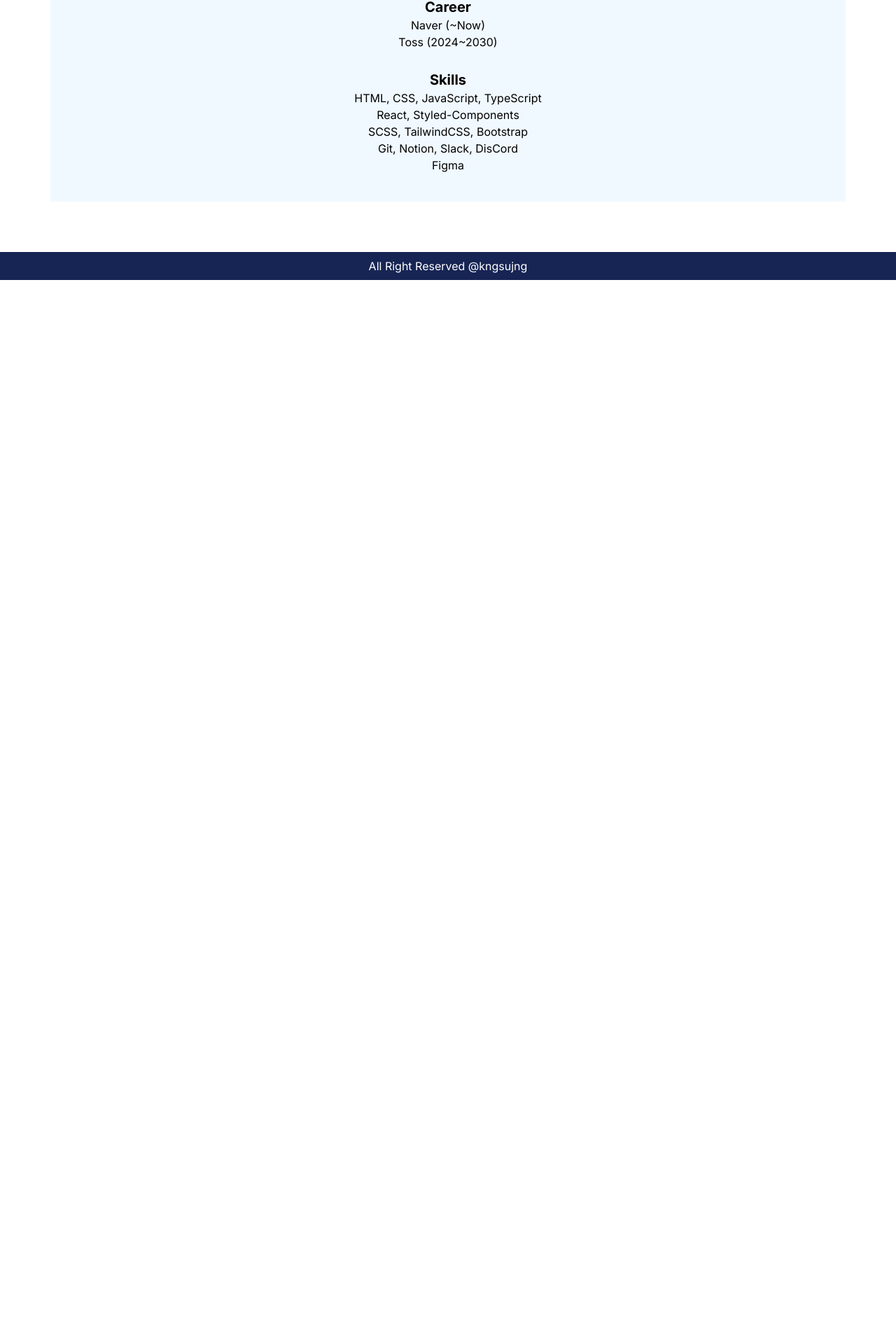
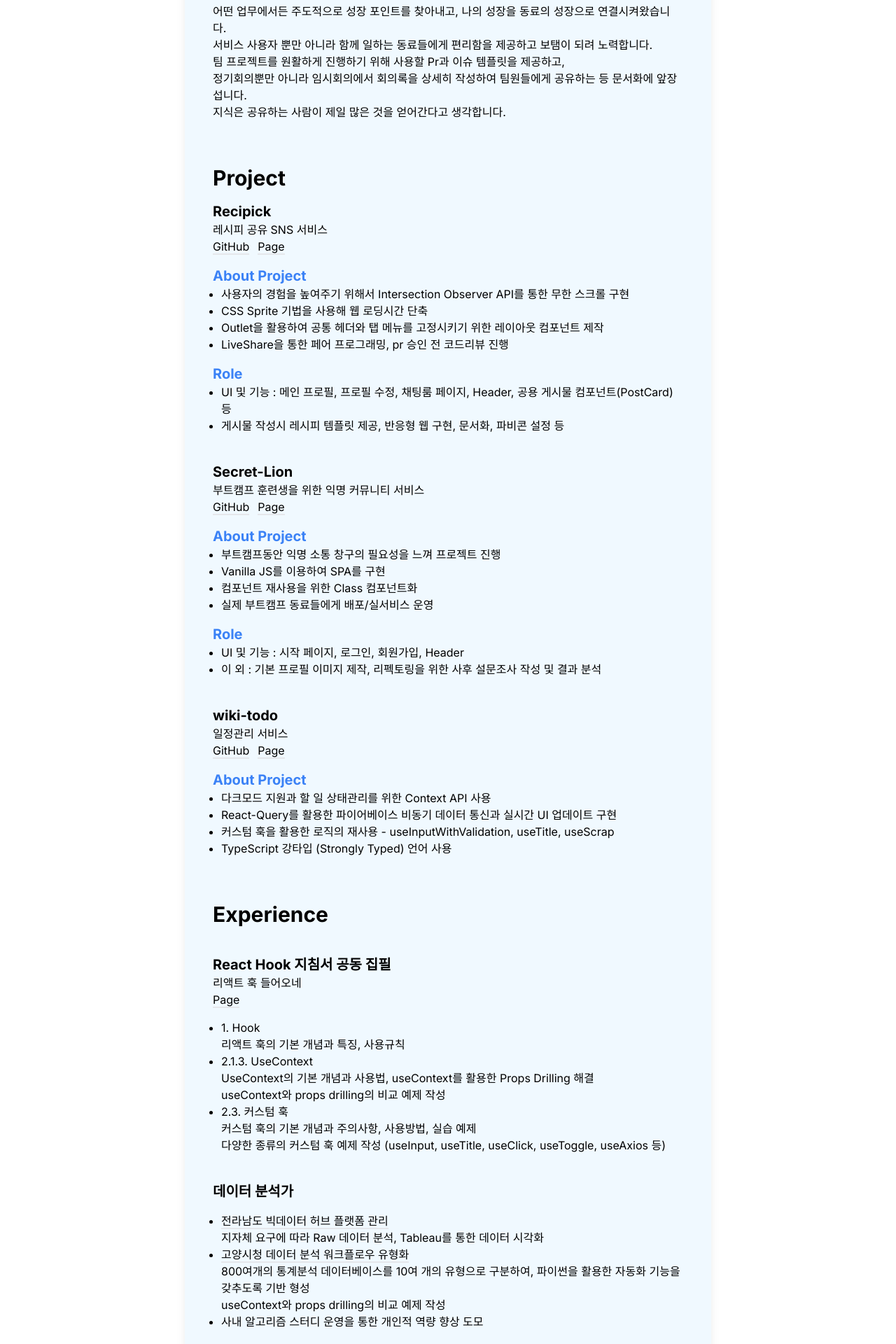
Before and after one commit to kngsujng/Blog-app, a Next.js app: page /about in a window 1280 px wide. Shown: the part 736-2656 px from the top of the page at 70% size. Before the commit the page ends 1136 px from the top, so only its background shows below. Built offline with nearby package versions, Linux system fonts and the light colour scheme.

Commit message:
Design: About 페이지 내용 추가 및 디자인 수정

```diff
--- a/src/app/about/page.tsx
+++ b/src/app/about/page.tsx
@@ -1,22 +1,209 @@
+import Link from 'next/link';
 import Profile from '../components/Profile';
 
 export default function About() {
+	const TITLE_CLASS = 'text-3xl font-bold mt-16 mb-4';
+	const SUBTITLE_CLASS = 'font-bold text-xl text-blue-500 mt-4';
+	const LINK_CLASS =
+		'border-b-2 hover:text-blue-500 hover:border-b-blue-300 mr-3';
+	const PROJECT_TITLE_CLASS = 'font-bold text-xl mt-10';
 	return (
 		<>
 			<Profile />
-			<section className="m-12 p-10 bg-sky-50 text-center">
-				<p className="text-xl font-bold mt-7">Who am I?</p>
-				<p>개발을 사랑하는 프론트엔드 웹 개발자</p>
-				<p>사람과 디자인을 담는 웹앱을 만들고 있음</p>
-				<p className="text-xl font-bold mt-7">Career</p>
-				<p>Naver (~Now)</p>
-				<p>Toss (2024~2030)</p>
-				<p className="text-xl font-bold mt-7">Skills</p>
-				<p>HTML, CSS, JavaScript, TypeScript</p>
-				<p>React, Styled-Components</p>
-				<p>SCSS, TailwindCSS, Bootstrap</p>
-				<p>Git, Notion, Slack, DisCord</p>
-				<p>Figma</p>
+			<section className="m-12 py-16 px-10 bg-sky-50 shadow-lg sm:mx-4 md:mx-16 lg:mx-60 whitespace-pre-line">
+				<h2 className={TITLE_CLASS}>Introduction</h2>
+				<p>
+					어떤 업무에서든 주도적으로 성장 포인트를 찾아내고, 나의 성장을 동료의
+					성장으로 연결시켜왔습니다. <br />
+					서비스 사용자 뿐만 아니라 함께 일하는 동료들에게 편리함을 제공하고
+					보탬이 되려 노력합니다. <br /> 팀 프로젝트를 원활하게 진행하기 위해
+					사용할 Pr과 이슈 템플릿을 제공하고, <br />
+					정기회의뿐만 아니라 임시회의에서 회의록을 상세히 작성하여 팀원들에게
+					공유하는 등 문서화에 앞장섭니다.
+					<br />
+					지식은 공유하는 사람이 제일 많은 것을 얻어간다고 생각합니다.
+				</p>
+				<h2 className={TITLE_CLASS}>Project</h2>
+				<article>
+					<div>
+						<h3 className="font-bold text-xl">Recipick</h3>
+						<p>레시피 공유 SNS 서비스</p>
+						<Link
+							className={LINK_CLASS}
+							href="https://github.com/Bul-4-Jo/Recipick"
+						>
+							GitHub
+						</Link>
+						<Link
+							className={LINK_CLASS}
+							href="https://dynamic-gumdrop-83afb6.netlify.app/login"
+						>
+							Page
+						</Link>
+					</div>
+					<div>
+						<h4 className={SUBTITLE_CLASS}>About Project</h4>
+						<ul className="list-disc ml-3">
+							<li>
+								사용자의 경험을 높여주기 위해서 Intersection Observer API를 통한
+								무한 스크롤 구현
+							</li>
+							<li>CSS Sprite 기법을 사용해 웹 로딩시간 단축</li>
+							<li>
+								Outlet을 활용하여 공통 헤더와 탭 메뉴를 고정시키기 위한 레이아웃
+								컴포넌트 제작
+							</li>
+							<li>
+								LiveShare을 통한 페어 프로그래밍, pr 승인 전 코드리뷰 진행
+							</li>
+						</ul>
+						<h4 className={SUBTITLE_CLASS}>Role</h4>
+						<ul className="list-disc ml-3">
+							<li>
+								UI 및 기능 : 메인 프로필, 프로필 수정, 채팅룸 페이지, Header,
+								공용 게시물 컴포넌트(PostCard) 등
+							</li>
+							<li>
+								게시물 작성시 레시피 템플릿 제공, 반응형 웹 구현, 문서화, 파비콘
+								설정 등
+							</li>
+						</ul>
+					</div>
+				</article>
+				<article>
+					<div>
+						<h3 className={PROJECT_TITLE_CLASS}>Secret-Lion</h3>
+						<p>부트캠프 훈련생을 위한 익명 커뮤니티 서비스</p>
+						<Link
+							className={LINK_CLASS}
+							href="https://github.com/kngsujng/Secret-Lion"
+						>
+							GitHub
+						</Link>
+						<Link
+							className={LINK_CLASS}
+							href="https://secret-lion.netlify.app/"
+						>
+							Page
+						</Link>
+					</div>
+					<div>
+						<h4 className={SUBTITLE_CLASS}>About Project</h4>
+						<ul className="list-disc ml-3">
+							<li>부트캠프동안 익명 소통 창구의 필요성을 느껴 프로젝트 진행</li>
+							<li>Vanilla JS를 이용하여 SPA를 구현</li>
+							<li>컴포넌트 재사용을 위한 Class 컴포넌트화 </li>
+							<li>실제 부트캠프 동료들에게 배포/실서비스 운영</li>
+						</ul>
+						<h4 className={SUBTITLE_CLASS}>Role</h4>
+						<ul className="list-disc ml-3">
+							<li>UI 및 기능 : 시작 페이지, 로그인, 회원가입, Header</li>
+							<li>
+								이 외 : 기본 프로필 이미지 제작, 리펙토링을 위한 사후 설문조사
+								작성 및 결과 분석
+							</li>
+						</ul>
+					</div>
+				</article>
+				<article>
+					<div>
+						<h3 className={PROJECT_TITLE_CLASS}>wiki-todo</h3>
+						<p>일정관리 서비스</p>
+						<Link
+							className={LINK_CLASS}
+							href="https://github.com/kngsujng/WikiTodo"
+						>
+							GitHub
+						</Link>
+						<Link
+							className={LINK_CLASS}
+							href="https://wikitodo.netlify.app/"
+						>
+							Page
+						</Link>
+					</div>
+					<div>
+						<h4 className={SUBTITLE_CLASS}>About Project</h4>
+						<ul className="list-disc ml-3">
+							<li>다크모드 지원과 할 일 상태관리를 위한 Context API 사용</li>
+							<li>
+								React-Query를 활용한 파이어베이스 비동기 데이터 통신과 실시간 UI
+								업데이트 구현
+							</li>
+							<li>
+								커스텀 훅을 활용한 로직의 재사용 - useInputWithValidation,
+								useTitle, useScrap
+							</li>
+							<li>TypeScript 강타입 (Strongly Typed) 언어 사용</li>
+						</ul>
+					</div>
+				</article>
+				<h2 className={TITLE_CLASS}>Experience</h2>
+				<article>
+					<div>
+						<h3 className={PROJECT_TITLE_CLASS}>React Hook 지침서 공동 집필</h3>
+						<p>리액트 훅 들어오네 </p>
+						<Link
+							className={LINK_CLASS}
+							href="https://ridibooks.com/books/2773000063"
+						>
+							Page
+						</Link>
+					</div>
+					<ol className="list-disc ml-3 mt-4">
+						<li>1. Hook</li>
+						<p>리액트 훅의 기본 개념과 특징, 사용규칙</p>
+						<li>2.1.3. UseContext</li>
+						<p>
+							UseContext의 기본 개념과 사용법, useContext를 활용한 Props
+							Drilling 해결
+						</p>
+						<p>useContext와 props drilling의 비교 예제 작성</p>
+						<li>2.3. 커스텀 훅</li>
+						<p>커스텀 훅의 기본 개념과 주의사항, 사용방법, 실습 예제</p>
+						<p>
+							다양한 종류의 커스텀 훅 예제 작성 (useInput, useTitle, useClick,
+							useToggle, useAxios 등)
+						</p>
+					</ol>
+				</article>
+				<article>
+					<h3 className={PROJECT_TITLE_CLASS}>데이터 분석가</h3>
+					<ol className="list-disc ml-3 mt-4">
+						<li>
+							<Link
+								className={LINK_CLASS}
+								href="https://data.jeonnam.go.kr/index.do?menuCd=DOM_000000102001000000"
+							>
+								전라남도 빅데이터 허브 플랫폼 관리
+							</Link>
+						</li>
+						<p>
+							지자체 요구에 따라 Raw 데이터 분석, Tableau를 통한 데이터 시각화
+						</p>
+						<li>
+							<Link
+								className={LINK_CLASS}
+								href="http://www.goyang.go.kr/bigdata/realtime/realtime.do"
+							>
+								고양시청 데이터 분석 워크플로우 유형화
+							</Link>
+						</li>
+						<p>
+							800여개의 통계분석 데이터베이스를 10여 개의 유형으로 구분하여,
+							파이썬을 활용한 자동화 기능을 갖추도록 기반 형성
+						</p>
+						<p>useContext와 props drilling의 비교 예제 작성</p>
+						<li>사내 알고리즘 스터디 운영을 통한 개인적 역량 향상 도모</li>
+					</ol>
+				</article>
+				<h2 className={TITLE_CLASS}>Stack</h2>
+				<ul className="list-disc ml-3 mb-16">
+					<li>HTML, CSS, JavaScript, TypeScript</li>
+					<li>React, Styled-Components</li>
+					<li>SCSS, TailwindCSS, Bootstrap</li>
+					<li>Git, Notion, Slack, DisCord ,Figma</li>
+				</ul>
 			</section>
 		</>
 	);
--- a/src/app/components/EmailForm.tsx
+++ b/src/app/components/EmailForm.tsx
@@ -30,9 +30,9 @@ export default function EmailForm() {
 
 	return (
 		<section className="text-center mx-auto my-28 w-2/5">
-			<h1 className="text-2xl font-bold mt-10 mb-4 ml-4">
+			<h2 className="text-2xl font-bold mt-10 mb-4 ml-4">
 				Or Send me an email
-			</h1>
+			</h2>
 			<form
 				onSubmit={handleSubmit}
 				className="flex flex-col gap-4 text-left justify-center p-8 bg-slate-600 rounded-3xl"
```
